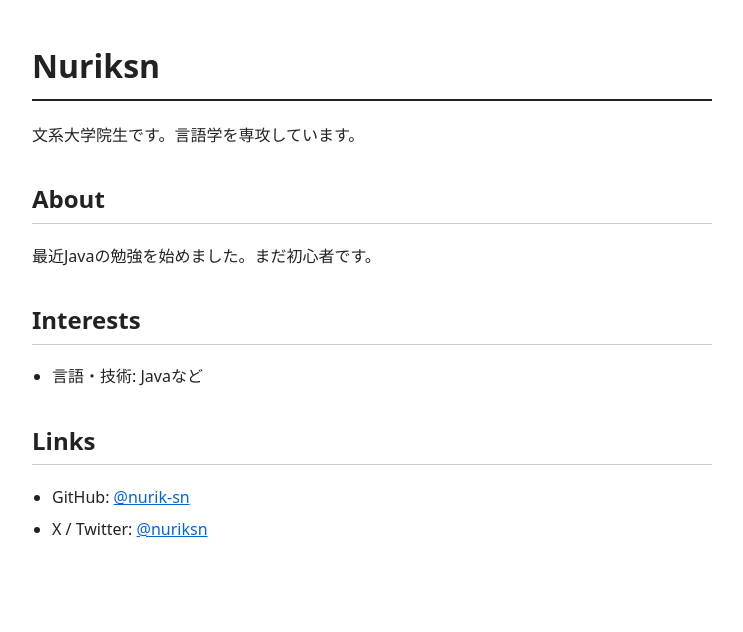
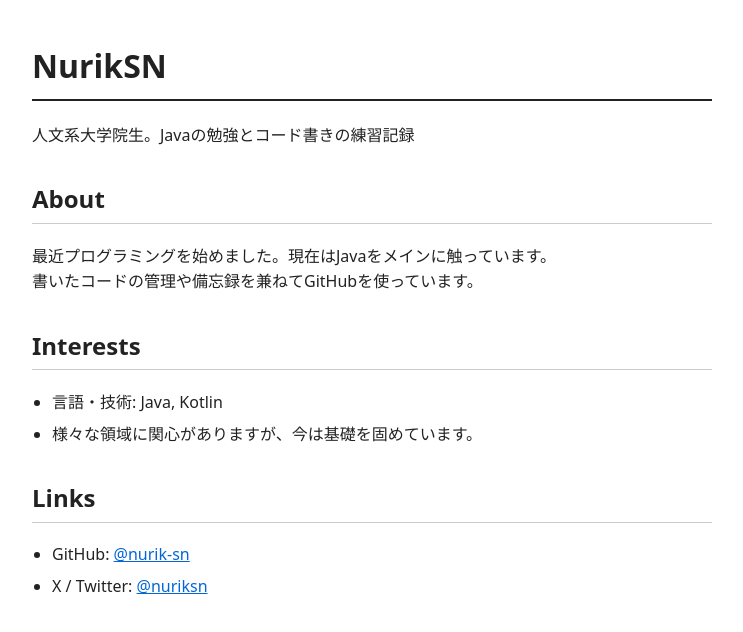
Before and after one commit to nurik-sn/nurik-sn.github.io, a plain HTML site: page index.html in a window 1280 px wide. Shown: the whole page, without its empty margins (268-1011 px from the left). Drawn offline with Linux system fonts and the light colour scheme.

Commit message:
small fix

```diff
--- a/index.html
+++ b/index.html
@@ -3,7 +3,7 @@
 <head>
   <meta charset="UTF-8">
   <meta name="viewport" content="width=device-width, initial-scale=1.0">
-  <title>Nuriksn's bio</title>
+  <title>NurikSN's bio</title>
   <style>
     body {
       max-width: 680px;
@@ -22,15 +22,19 @@
 </head>
 <body>
 
-<h1>Nuriksn</h1>
-<p>文系大学院生です。言語学を専攻しています。</p>
+<h1>NurikSN</h1>
+<p>人文系大学院生。Javaの勉強とコード書きの練習記録</p>
 
 <h2>About</h2>
-<p>最近Javaの勉強を始めました。まだ初心者です。</p>
+<p>
+  最近プログラミングを始めました。現在はJavaをメインに触っています。<br>
+  書いたコードの管理や備忘録を兼ねてGitHubを使っています。
+</p>
 
 <h2>Interests</h2>
 <ul>
-  <li>言語・技術: Javaなど</li>
+  <li>言語・技術: Java, Kotlin</li>
+  <li>様々な領域に関心がありますが、今は基礎を固めています。</li>
 </ul>
 
 <h2>Links</h2>
```
